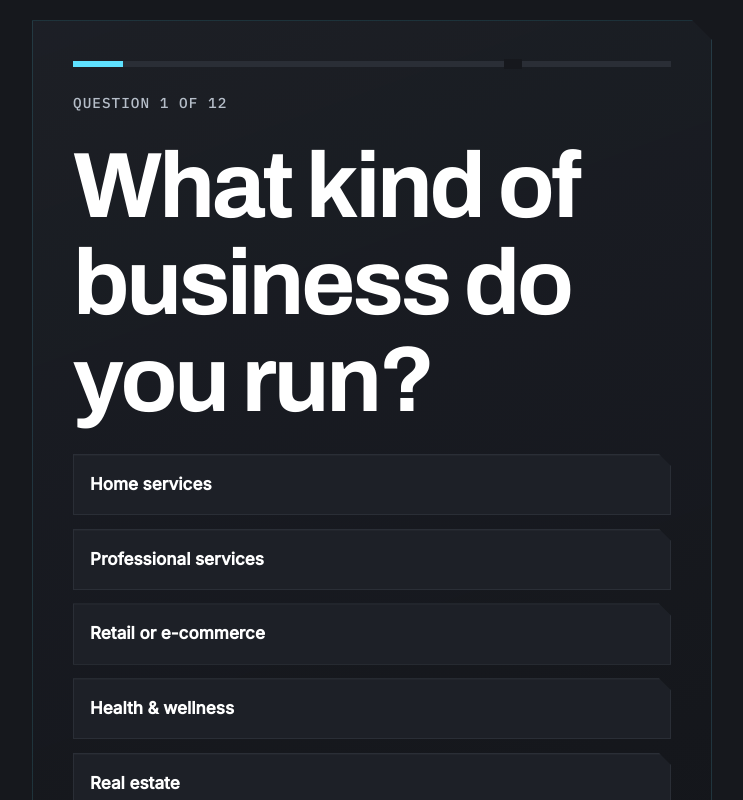
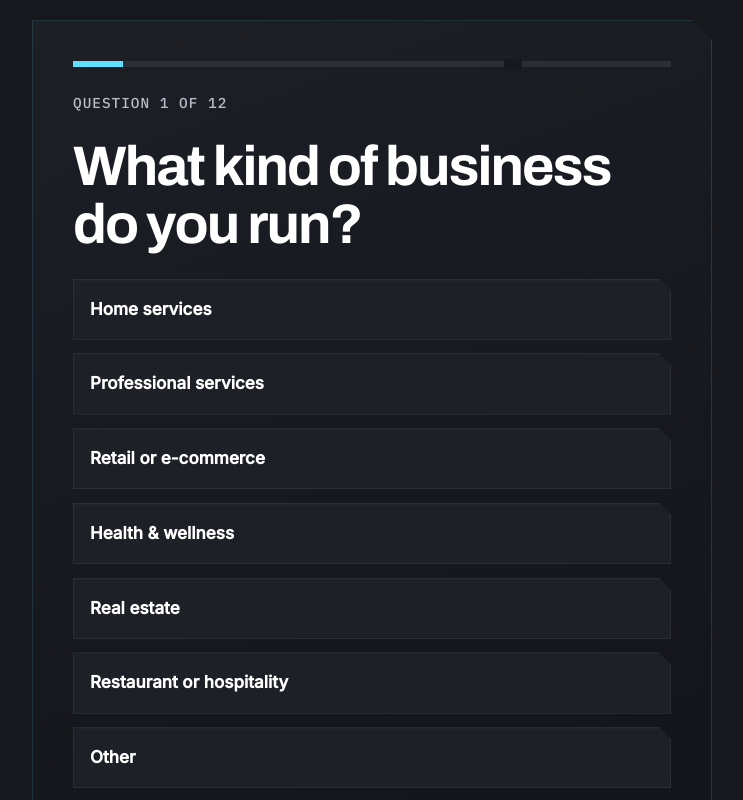
Before and after one commit to runsonitsown/runsonitsown.ai, a Next.js app: page /save-time in a window 1280 px wide. Shown: the top 800 px of the page, without its empty margins (268-1011 px from the left). Built offline with nearby package versions, Linux system fonts and the light colour scheme; no server answers.

Commit message:
Reduce quiz question size

```diff
--- a/app/globals.css
+++ b/app/globals.css
@@ -1944,6 +1944,10 @@ summary:focus-visible {
   color: var(--heading-text);
 }
 
+.quiz-screen .quiz-question {
+  font-size: clamp(1.62rem, 7.2vw, 3.48rem);
+}
+
 .quiz-progress {
   background: var(--hairline);
   border-radius: 0;
--- a/components/save-time-quiz.tsx
+++ b/components/save-time-quiz.tsx
@@ -113,7 +113,7 @@ export function SaveTimeQuiz() {
   </>;
   const question = activeQuestions[step];
   const isOther = question.id === "q11" && answers.q11 === "something else";
-  return <main className="quiz-screen"><section className="quiz-shell"><div className="quiz-progress" aria-label={`Question ${step + 1} of ${activeQuestions.length}`}><span style={{ width: `${((step + 1) / activeQuestions.length) * 100}%` }} /></div><p className="quiz-count">Question {step + 1} of {activeQuestions.length}</p><h1>{question.prompt}</h1>{isOther ? <div className="quiz-other"><label htmlFor="other-process">something else</label><input autoFocus id="other-process" onChange={(event) => setOtherProcess(event.target.value)} value={otherProcess} /><button className="button" onClick={submitOther} type="button">Continue</button></div> : <div className="quiz-answers">{question.choices.map((choice) => <button className="quiz-answer" key={choice} onClick={() => choose(choice)} type="button">{choice}</button>)}</div>}</section></main>;
+  return <main className="quiz-screen"><section className="quiz-shell"><div className="quiz-progress" aria-label={`Question ${step + 1} of ${activeQuestions.length}`}><span style={{ width: `${((step + 1) / activeQuestions.length) * 100}%` }} /></div><p className="quiz-count">Question {step + 1} of {activeQuestions.length}</p><h1 className="quiz-question">{question.prompt}</h1>{isOther ? <div className="quiz-other"><label htmlFor="other-process">something else</label><input autoFocus id="other-process" onChange={(event) => setOtherProcess(event.target.value)} value={otherProcess} /><button className="button" onClick={submitOther} type="button">Continue</button></div> : <div className="quiz-answers">{question.choices.map((choice) => <button className="quiz-answer" key={choice} onClick={() => choose(choice)} type="button">{choice}</button>)}</div>}</section></main>;
 }
 
 function Results({ results }: { results: ReturnType<typeof calculateResults> }) {
```
